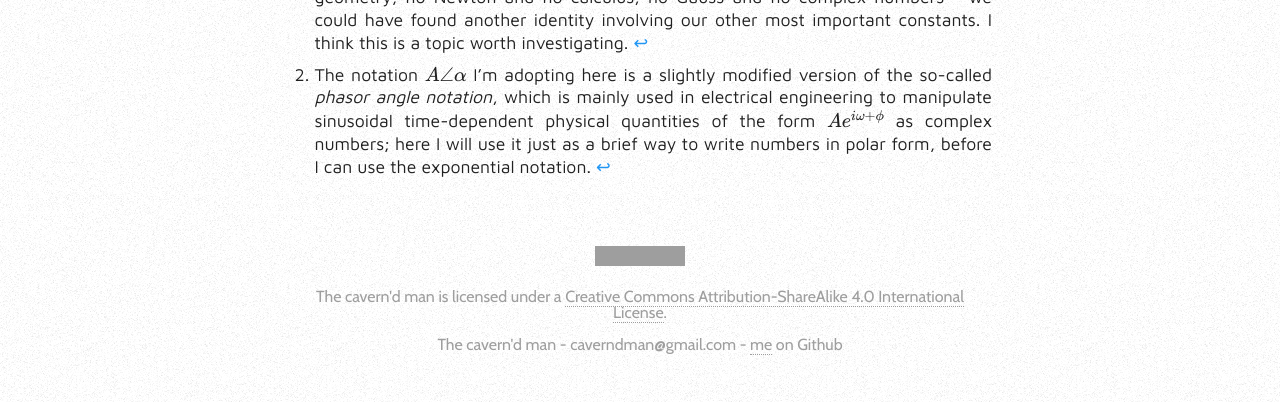
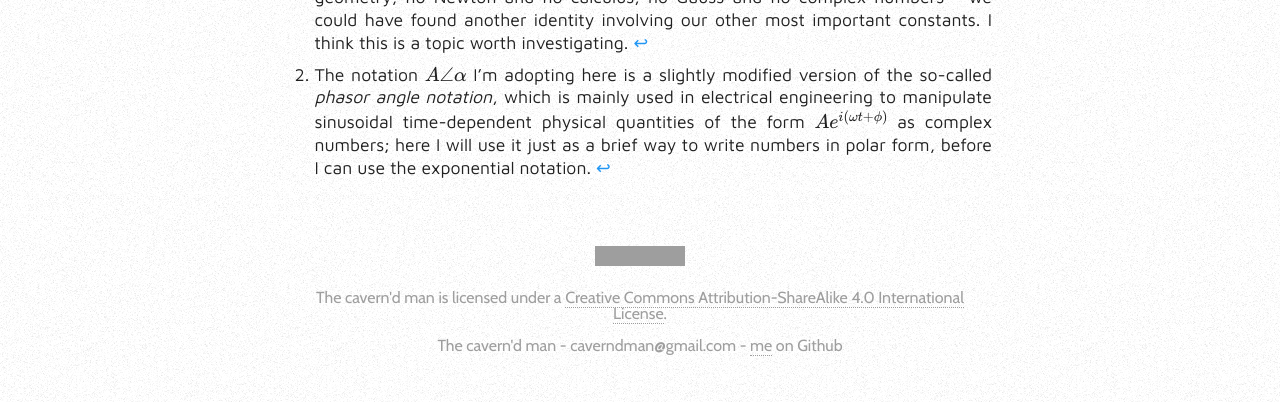
Before and after one commit to antonellopellecchia/caverndman-old, a Jekyll site: the page built from _posts/2016-06-16-another-intuitive-approach-eulers-formula.markdown, in a window 1280 px wide and 900 px high, scrolled down 5820 px. Shown: the part 498-900 px from the top of the window. Built offline with Jekyll 4.4.1, drawn with Linux system fonts in a browser that asks for light colours; nearby versions of some CDN libraries; formulas are drawn with MathJax 3; comment, search, counter and statistics services are not loaded; a style sheet for code colours, icons or effects is not loaded; grey boxes are pictures that could not be loaded.

Commit message:
Other minor change to Euler

```diff
--- a/_posts/2016-06-16-another-intuitive-approach-eulers-formula.markdown
+++ b/_posts/2016-06-16-another-intuitive-approach-eulers-formula.markdown
@@ -109,4 +109,4 @@ Let us generalize our definition a bit. As we said earlier, if $$z=s+it$$ we can
 This is, of course, Euler's formula in its most general form. But instead of thinking of its mathematical formulation, it is much more useful and insightful to think of the exponential function as a combination of a growth (the $$s$$ part) and a rotation in the complex plane.
 
 [^1]: For what I know, if the history of science had gone another way - no Euclid and no geometry, no Newton and no calculus, no Gauss and no complex numbers - we could have found another identity involving our other most important constants. I think this is a topic worth investigating.
-[^2]: The notation $$A\angle\alpha$$ I'm adopting here is a slightly modified version of the so-called *phasor angle notation*, which is mainly used in electrical engineering to manipulate sinusoidal time-dependent physical quantities of the form $$ A e^{i\omega+\phi} $$ as complex numbers; here I will use it just as a brief way to write numbers in polar form, before I can use the exponential notation.
+[^2]: The notation $$A\angle\alpha$$ I'm adopting here is a slightly modified version of the so-called *phasor angle notation*, which is mainly used in electrical engineering to manipulate sinusoidal time-dependent physical quantities of the form $$ A e^{i(\omega t+\phi)} $$ as complex numbers; here I will use it just as a brief way to write numbers in polar form, before I can use the exponential notation.
```
